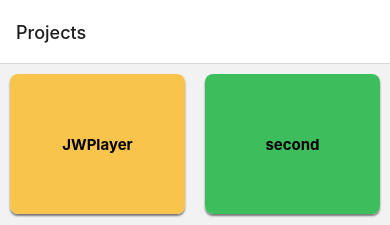
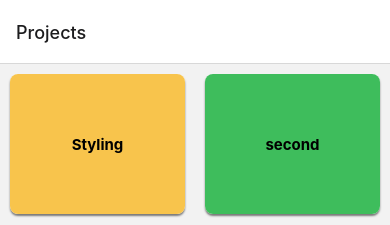
Before and after one commit to DoyunH/Practice-ReactNative-Frontend, a React Native app: screen /Projects in a window 390 px wide. Shown: the top 225 px of the page. Built offline with nearby package versions, Linux system fonts and the light colour scheme.

Commit message:
setting: styling practise setting

```diff
--- a/App.tsx
+++ b/App.tsx
@@ -12,7 +12,7 @@
 import {NavigationContainer} from '@react-navigation/native';
 import {createNativeStackNavigator} from '@react-navigation/native-stack';
 import CategoriesScreen from './screens/CateforiesScreen';
-import JWPlayer from './screens/JWPlayer';
+import Styling from './screens/Styling';
 
 const App = () => {
   const Stack = createNativeStackNavigator();
@@ -21,7 +21,7 @@
     <NavigationContainer>
       <Stack.Navigator>
         <Stack.Screen name="Projects" component={CategoriesScreen} />
-        <Stack.Screen name="JWPlayer" component={JWPlayer} />
+        <Stack.Screen name="Styling" component={Styling} />
       </Stack.Navigator>
     </NavigationContainer>
   );
--- a/data/dummy-data.ts
+++ b/data/dummy-data.ts
@@ -1,7 +1,7 @@
 import {Category} from '../models/category';
 
 export const CATEGORIES = [
-  new Category('1', 'JWPlayer', '#f8c44c'),
+  new Category('1', 'Styling', '#f8c44c'),
   new Category('2', 'second', '#3ebd5c'),
   new Category('3', 'third', '#428fff'),
 ];
--- a/screens/JWplayer.tsx
+++ b/screens/Styling.tsx
@@ -1,12 +1,12 @@
 import {View, Text} from 'react-native';
 import React from 'react';
 
-const JWplayer = (): any => {
+const Styling = (): any => {
   return (
     <View>
-      <Text>JWplayer</Text>
+      <Text>Styling</Text>
     </View>
   );
 };
 
-export default JWplayer;
+export default Styling;
```
